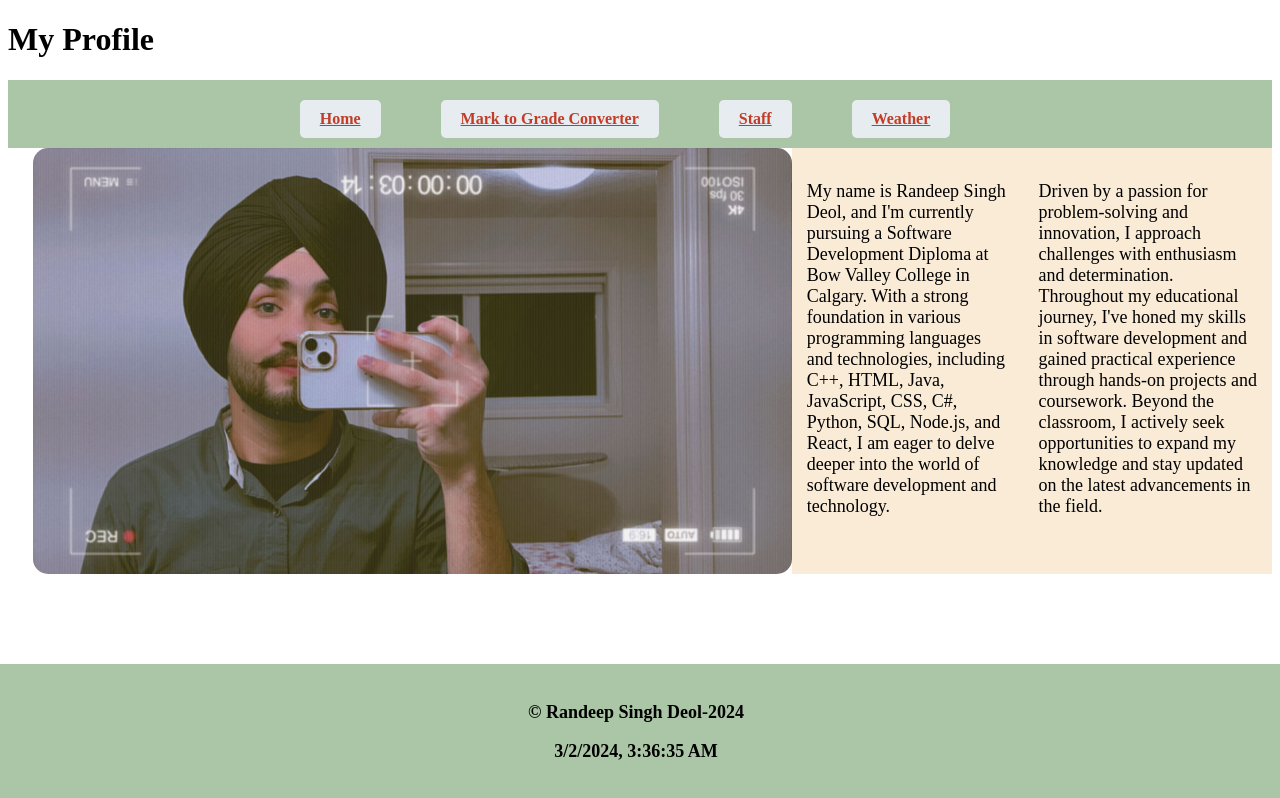
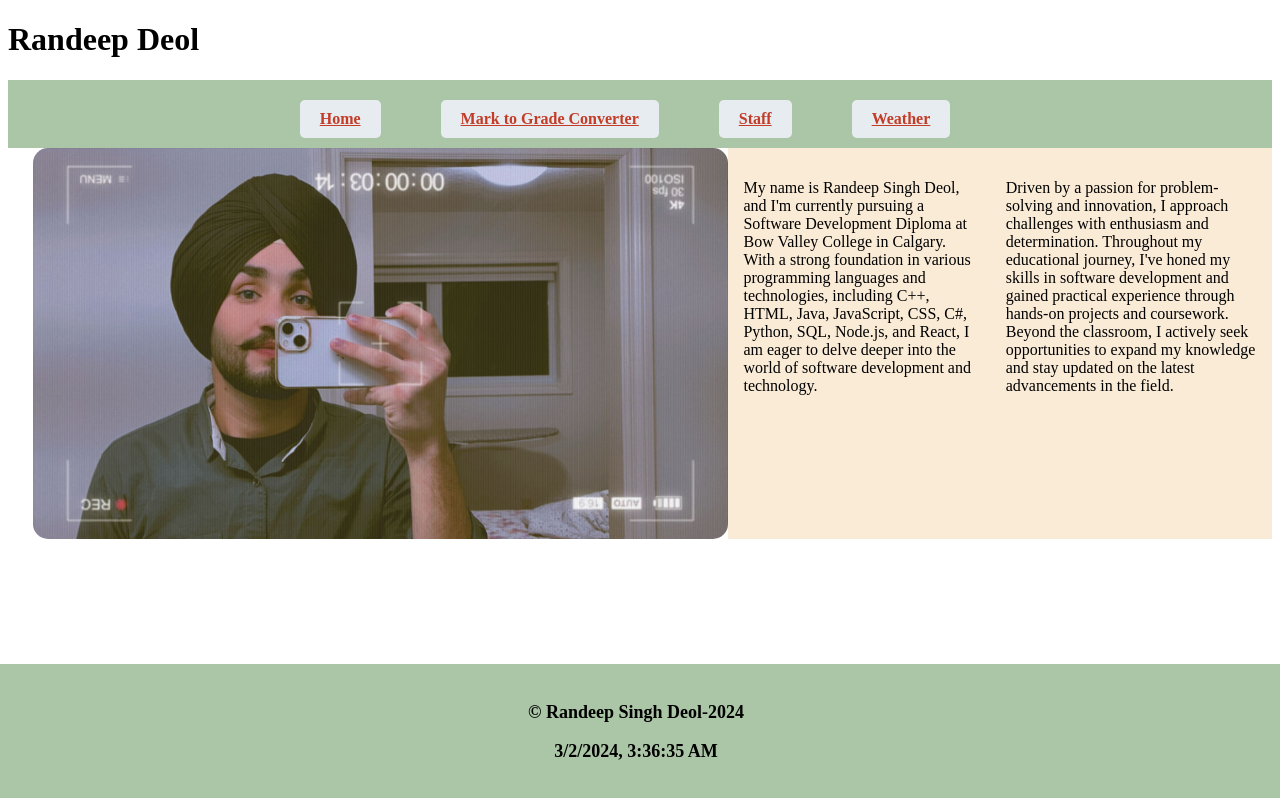
Before and after one commit to Randeep2004/sodv1201assign1, a plain HTML site: page index.html in a window 1280 px wide. Drawn offline with Linux system fonts and the light colour scheme.

Commit message:
allfinal

```diff
--- a/index.html
+++ b/index.html
@@ -10,7 +10,7 @@
 
 <body>
     <header>
-        <h1>My Profile</h1>
+        <h1>Randeep Deol</h1>
         <nav>
             <ul>
                 <li><a href="index.html">Home </a></li>
@@ -22,8 +22,8 @@
     </header>
     <main>
         <section>
-            <img src="Randeep 2024-03-02 01_56_55.JPG" height="40%" width="60%" alt="RANDEEP DEOL" id="profile-picture">
-            <p id="pictext" style="display: none;">Rsndeep Deol</p>
+            <img src="Randeep 2024-03-02 01_56_55.JPG" height="35%" width="55%" alt="RANDEEP DEOL" id="profile-picture">
+            <p id="pictext" style="display: none;">Randeep Deol</p>
             <div class="paragraph"><p>My name is Randeep Singh Deol, and I'm currently pursuing a Software Development Diploma at Bow Valley
                 College in Calgary. With a strong foundation in various programming languages and technologies,
                 including C++, HTML, Java, JavaScript, CSS, C#, Python, SQL, Node.js, and React, I am eager to delve
--- a/styles.css
+++ b/styles.css
@@ -52,7 +52,7 @@ img{
 }
 section{
     display: flex;
-    font-size: large;
+    font-size:medium;
 }
 .paragraph{
 padding: 15px;
```
Also changed, not shown: 1 other file.
